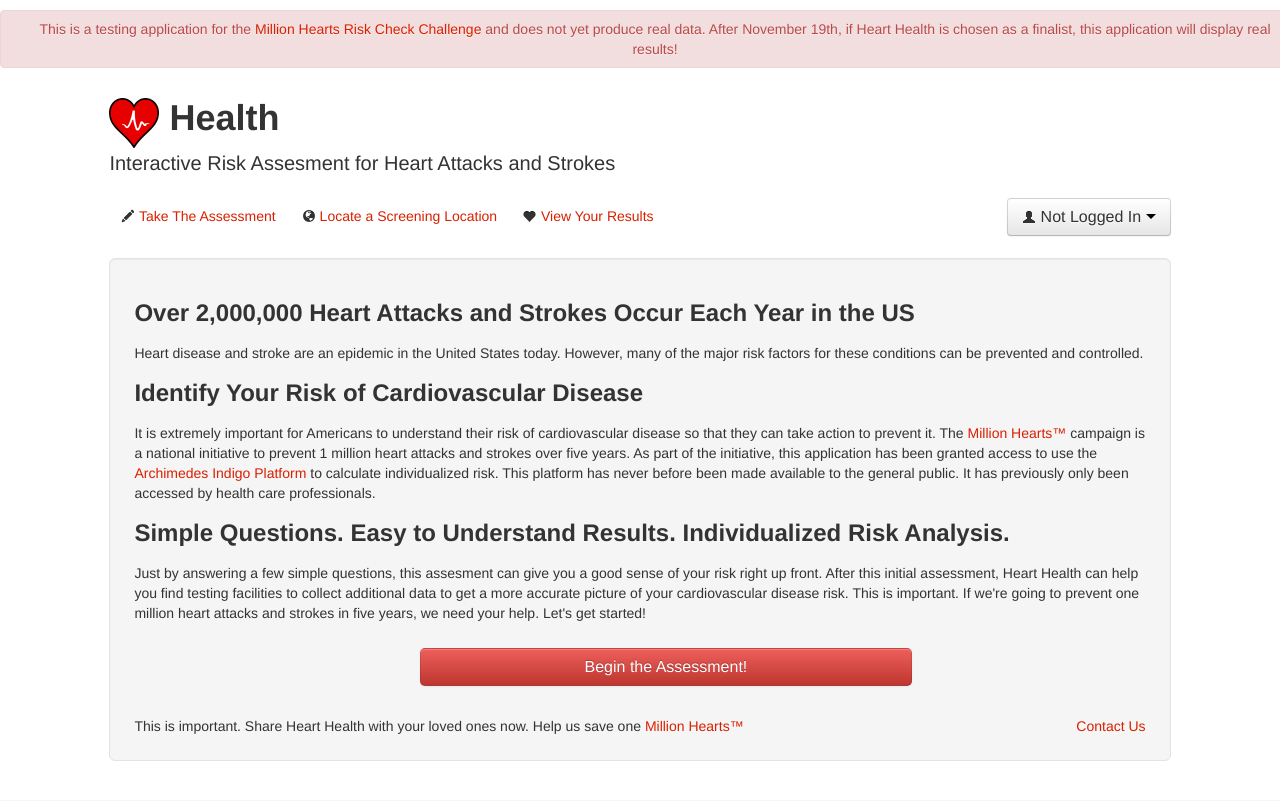
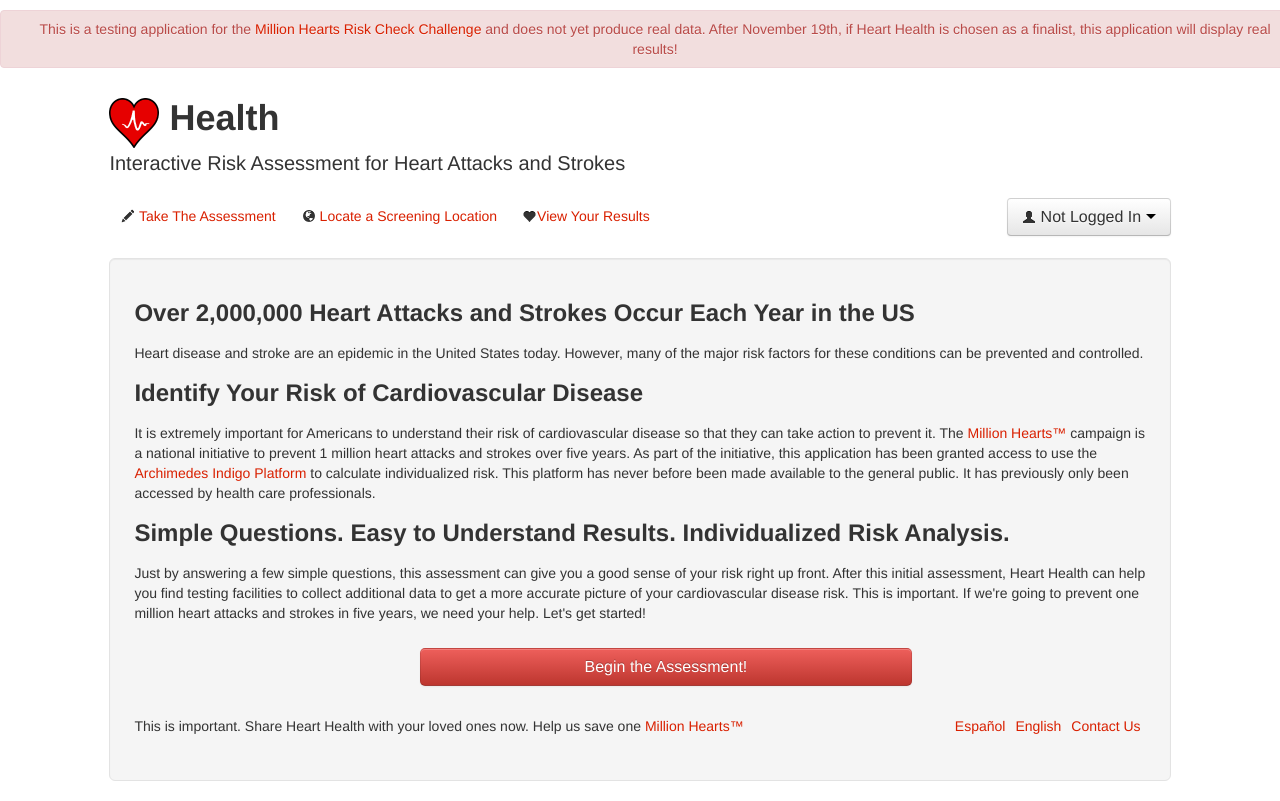
Before and after one commit to bopopescu/Heart-Health, a Django app: template hh-server/heart_health/templates/static/index.html in a window 1280 px wide; the page is wider, and only the part inside the window is pictured. Before the commit the page ends 761 px from the top of that part, so only its background shows below. Run offline with Django 3.2, Linux system fonts and the light colour scheme; the template is opened without the code that fills it, so the values that code supplies are empty; parts of the project's set-up code (start-up, migrations or seed data) failed here and were passed over; some libraries are stand-ins or nearby versions.

Commit message:
Add Spanish as a language and translations for index.html

```diff
--- a/hh-server/heart_health/heart_health/urls.py
+++ b/hh-server/heart_health/heart_health/urls.py
@@ -29,6 +29,7 @@ urlpatterns = patterns('',
             name='registration_register'
         ),
     url(r'^', include('registration.backends.default.urls')),
+    url(r'^i18n/', include('django.conf.urls.i18n')),
 
     # Examples:
     # url(r'^$', 'heart_health.views.home', name='home'),
--- a/hh-server/heart_health/templates/media/css/custom.css
+++ b/hh-server/heart_health/templates/media/css/custom.css
@@ -123,6 +123,11 @@ li {
 #contact-link {
         float: right;
         margin-top: 10px;
+}
+
+#contact-link form, #contact-link a {
+    float: right;
+    margin-right: 5px;
 }
 
 .selected-rating-level {
--- a/hh-server/heart_health/templates/static/base.html
+++ b/hh-server/heart_health/templates/static/base.html
@@ -1,3 +1,4 @@
+{% load i18n %}
 <!DOCTYPE html>
 <html lang="en"><head><meta http-equiv="Content-Type" content="text/html; charset=UTF-8">
 	<head>
@@ -41,7 +42,7 @@
 	  <div>
         <div class="row-fluid">
             <div id="testing-warning" class="alert alert-error center-text">
-                This is a testing application for the <a href="http://www.health2con.com/devchallenge/million-hearts-risk-check-challenge/">Million Hearts Risk Check Challenge</a> and does not yet produce real data. After November 19th, if Heart Health is chosen as a finalist, this application will display real results!
+               {% trans "This is a testing application for the" %} <a href="http://www.health2con.com/devchallenge/million-hearts-risk-check-challenge/">Million Hearts Risk Check Challenge</a> {% trans "and does not yet produce real data. After November 19th, if Heart Health is chosen as a finalist, this application will display real results!" %}
             </div>
         </div>
 	 	<div class="row-fluid">
@@ -50,19 +51,19 @@
 			<header class="span8">
                 <div class="row-fluid">
                     <a href='/'><img class="title-heart-image" src="{{ STATIC_URL }}img/heart-pulse-100.png"/></a>
-                    <a href="/" class="title-text"><h1>Health</h1></a>
+                    <a href="/" class="title-text"><h1>{% trans "Health" %}</h1></a>
                 </div>
-                <p class="lead hidden-phone"> Interactive Risk Assesment for Heart Attacks and Strokes </p>
-                <p class="lead visible-phone"> Risk Assesment for Heart Attacks and Strokes </p>
+                <p class="lead hidden-phone">{% trans "Interactive Risk Assessment for Heart Attacks and Strokes" %} </p>
+                <p class="lead visible-phone">{% trans "Risk Assessment for Heart Attacks and Strokes" %} </p>
 			</header>
              </div>
 		</div>
         <div class="row-fluid">
             <div class="span1 hidden-phone hidden-tablet"></div>
                 <ul class="nav nav-pills span8 hidden-phone hidden-tablet">
-                    <li id="assess-pill"><a href="/assess/basic/"><i class="icon-pencil"></i> Take The Assessment</a></li>
-                    <li id="locate-pill"><a href="/locate/"><i class="icon-globe"></i> Locate a Screening Location</a></li>
-                    <li id="results-pill"><a href="/results/"><i class="icon-heart"></i> View Your Results</a></li>
+                    <li id="assess-pill"><a href="/assess/basic/"><i class="icon-pencil"></i> {% trans "Take The Assessment" %}</a></li>
+                    <li id="locate-pill"><a href="/locate/"><i class="icon-globe"></i> {% trans "Locate a Screening Location" %}</a></li>
+                    <li id="results-pill"><a href="/results/"><i class="icon-heart"></i>{% trans "View Your Results" %}</a></li>
                 </ul>
                 <div id="user-dropdown-container" class="span2">
                     <div class="btn-group user-dropdown">
@@ -71,37 +72,37 @@
                             {% if user.is_authenticated and not user.userprofile.is_anonymous %}
                                 {{ user.username }}
                             {% else %}
-                                Not Logged In
+                                {% trans "Not Logged In" %}
                             {% endif %}
                             <span class="caret"></span>
                         </button>
                         <ul class="dropdown-menu">
                             {% if user.is_authenticated %}
                                 {% if user.userprofile.is_anonymous %}
-                                <li><a href="/register/">Register to Save Your Information</a></li>
-                                <li><a href="/logout/">Clear Your Information</a></li>
+                                <li><a href="/register/"> {% trans "Register to Save Your Information" %}</a></li>
+                                <li><a href="/logout/"> {% trans "Clear Your Information" %}</a></li>
                                 <li class="divider"></li>
                                 {% endif %}
-                                <li><a href="/assess/basic/"><i class="icon-pencil"></i> Enter Basic Information</a></li>
+                                <li><a href="/assess/basic/"><i class="icon-pencil"></i> {% trans "Enter Basic Information" %}</a></li>
                                 {% if user.userprofile.survey.has_basic_input %}
-                                <li><a href="/assess/bio/"><i class="icon-pencil"></i> Enter Screening Test Results</a></li>
+                                <li><a href="/assess/bio/"><i class="icon-pencil"></i> {% trans "Enter Screening Test Results" %}</a></li>
                                 {% endif %}
                                 {% if user.userprofile.survey.has_bio_input %}
-                                <li><a href="/assess/detail/"><i class="icon-pencil"></i> Enter Additional Information</a></li>
+                                <li><a href="/assess/detail/"><i class="icon-pencil"></i> {% trans "Enter Additional Information" %}</a></li>
                                 {% endif %}
-                                <li><a href="/locate/"><i class="icon-globe"></i> Locate a Screening Location</a></li>
-                                <li><a href="/results/"><i class="icon-heart"></i> View Your Results</a></li>
+                                <li><a href="/locate/"><i class="icon-globe"></i> {% trans "Locate a Screening Location" %}</a></li>
+                                <li><a href="/results/"><i class="icon-heart"></i> {% trans "View Your Results" %}</a></li>
                                 {% if not user.userprofile.is_anonymous %}
                                 <li class="divider"></li>
-                                <li><a href="/logout/">Log Out</a></li>
+                                <li><a href="/logout/">{% trans "Log Out" %}</a></li>
                                 {% endif %}
                             {% else %}
-                                <li><a href="/register/">Register </a></li>
-                                <li><a href="/login/">Log In</a></li>
+                                <li><a href="/register/">{% trans "Register" %} </a></li>
+                                <li><a href="/login/">{% trans "Log In" %}</a></li>
                                 <li class="divider"></li>
-                                <li><a href="/assess/basic/"><i class="icon-pencil"></i> Take The Assessment</a></li>
-                                <li><a href="/locate/"><i class="icon-globe"></i> Locate a Screening Location</a></li>
-                                <li><a href="/results/"><i class="icon-heart"></i> View Your Results</a></li>
+                                <li><a href="/assess/basic/"><i class="icon-pencil"></i> {% trans "Take The Assessment" %}</a></li>
+                                <li><a href="/locate/"><i class="icon-globe"></i> {% trans "Locate a Screening Location" %}</a></li>
+                                <li><a href="/results/"><i class="icon-heart"></i> {% trans "View Your Results" %}</a></li>
                             {% endif %}
                         </ul>
                      </div>
@@ -119,8 +120,20 @@
                   <span class='st_email_hcount' st_title="Heart Health" st_url="http://www.hearthealthapp.com/" st_summary="Find your risk of having a heart attack or stroke in the next five years for free!" displayText='Email'></span>
                   <span class='st_reddit_hcount' st_title="Heart Health" st_url="http://www.hearthealthapp.com/" st_summary="Find your risk of having a heart attack or stroke in the next five years for free!" displayText='Reddit'></span>
                   <span class='st_googleplus_hcount' st_title="Heart Health" st_url="http://www.hearthealthapp.com/" st_summary="Find your risk of having a heart attack or stroke in the next five years for free!" displayText='Google +'></span>
-                  <span id="share-text">This is important. Share Heart Health with your loved ones now. Help us save one <a target="_blank" href="http://millionhearts.hhs.gov/">Million Hearts&trade;</a></span>
-                  <div id="contact-link"><a href="mailto:support@hearthealthapp.com">Contact Us</a></div>
+                  <span id="share-text">{% trans "This is important. Share Heart Health with your loved ones now. Help us save one" %} <a target="_blank" href="http://millionhearts.hhs.gov/">Million Hearts&trade;</a></span>
+                  <div id="contact-link">
+                      <a href="mailto:support@hearthealthapp.com">{% trans "Contact Us" %} </a>
+                       <form name="setLangEnglish" action="/i18n/setlang/" method="POST">{% csrf_token %}
+                         <input name="next" type="hidden" value="/" />
+                         <input type="hidden" name="language" value="en" />
+                         <a href="#" onclick="document.setLangEnglish.submit();return false;">English</a>
+                       </form>
+                       <form name="setLangSpanish" action="/i18n/setlang/" method="POST">{% csrf_token %}
+                         <input name="next" type="hidden" value="/" />
+                         <input type="hidden" name="language" value="es" />
+                         <a href="#" onclick="document.setLangSpanish.submit();return false;">Espa&#241;ol</a>
+                       </form>
+                    </div>
               </div>
 
 
--- a/hh-server/heart_health/templates/static/index.html
+++ b/hh-server/heart_health/templates/static/index.html
@@ -1,15 +1,16 @@
 {% extends "base.html" %}
+{% load i18n %}
 
-{% block title %}Heart Health{% endblock %}
+{% block title %}{% trans "Heart Health" %}{% endblock %}
 {% block content %}
-<h3> Over 2,000,000 Heart Attacks and Strokes Occur Each Year in the US </h3>
-<p> Heart disease and stroke are an epidemic in the United States today. However, many of the major risk factors for these conditions can be prevented and controlled.
-<h3> Identify Your Risk of Cardiovascular Disease </h3>
-<p> It is extremely important for Americans to understand their risk of cardiovascular disease so that they can take action to prevent it. The <a href="http://millionhearts.hhs.gov/" target="_blank">Million Hearts™</a> campaign is a national initiative to prevent 1 million heart attacks and strokes over five years. As part of the initiative, this application has been granted access to use the <a href="http://archimedesmodel.com/indigo" target="_blank"> Archimedes Indigo Platform </a> to calculate individualized risk. This platform has never before been made available to the general public. It has previously only been accessed by health care professionals.</p>
-<h3> Simple Questions. Easy to Understand Results. Individualized Risk Analysis.</h3>
-<p> Just by answering a few simple questions, this assesment can give you a good sense of your risk right up front. After this initial assessment, Heart Health can help you find testing facilities to collect additional data to get a more accurate picture of your cardiovascular disease risk. This is important. If we're going to prevent one million heart attacks and strokes in five years, we need your help. Let's get started!</p>
+<h3>{% trans "Over 2,000,000 Heart Attacks and Strokes Occur Each Year in the US" %} </h3>
+<p>{% trans "Heart disease and stroke are an epidemic in the United States today. However, many of the major risk factors for these conditions can be prevented and controlled." %}
+<h3>{% trans "Identify Your Risk of Cardiovascular Disease" %}</h3>
+<p>{% trans "It is extremely important for Americans to understand their risk of cardiovascular disease so that they can take action to prevent it. The" %} <a href="http://millionhearts.hhs.gov/" target="_blank">Million Hearts™</a> {% trans "campaign is a national initiative to prevent 1 million heart attacks and strokes over five years. As part of the initiative, this application has been granted access to use the" %} <a href="http://archimedesmodel.com/indigo" target="_blank"> Archimedes Indigo Platform </a> {% trans "to calculate individualized risk. This platform has never before been made available to the general public. It has previously only been accessed by health care professionals." %}</p>
+<h3>{% trans "Simple Questions. Easy to Understand Results. Individualized Risk Analysis." %}</h3>
+<p> {% trans "Just by answering a few simple questions, this assessment can give you a good sense of your risk right up front. After this initial assessment, Heart Health can help you find testing facilities to collect additional data to get a more accurate picture of your cardiovascular disease risk. This is important. If we're going to prevent one million heart attacks and strokes in five years, we need your help. Let's get started!" %}</p>
 <div class="span6 offset3 margin-top-15">
-    <button class="btn btn-large btn-block btn-danger" style="margin-bottom: 20px;" type="button" onclick="beginNoLogin()"> Begin the Assessment! </button>
+    <button class="btn btn-large btn-block btn-danger" style="margin-bottom: 20px;" type="button" onclick="beginNoLogin()"> {% trans "Begin the Assessment!" %} </button>
 </div>
 {% endblock %}
 
--- a/hh-server/heart_health/templates/static/results_loading.html
+++ b/hh-server/heart_health/templates/static/results_loading.html
@@ -1,8 +1,8 @@
 {% extends "base.html" %}
 
-{% block title %}Assesment Results{% endblock %}
+{% block title %}Assessment Results{% endblock %}
 {% block content %}
-<h3 class="center-text"> Assesment Results </h3>
+<h3 class="center-text"> Assessment Results </h3>
 <div id="initial-loading">
     <p class="center-text"> Based on just the information you gave us so far, we can calculate an estimate of your risk for Cardiovascular Disease. </p>
     <div class="centered-span loading-spinner-large"><img id="loading-spinner" src="{{ STATIC_URL }}img/large-spinner.gif"></img> </div>
```
Also changed, not shown: hh-server/heart_health/heart_health/settings.py (+8 -0 lines), hh-server/heart_health/conf/locale/es/LC_MESSAGES/django.po (added), 1 other file.
